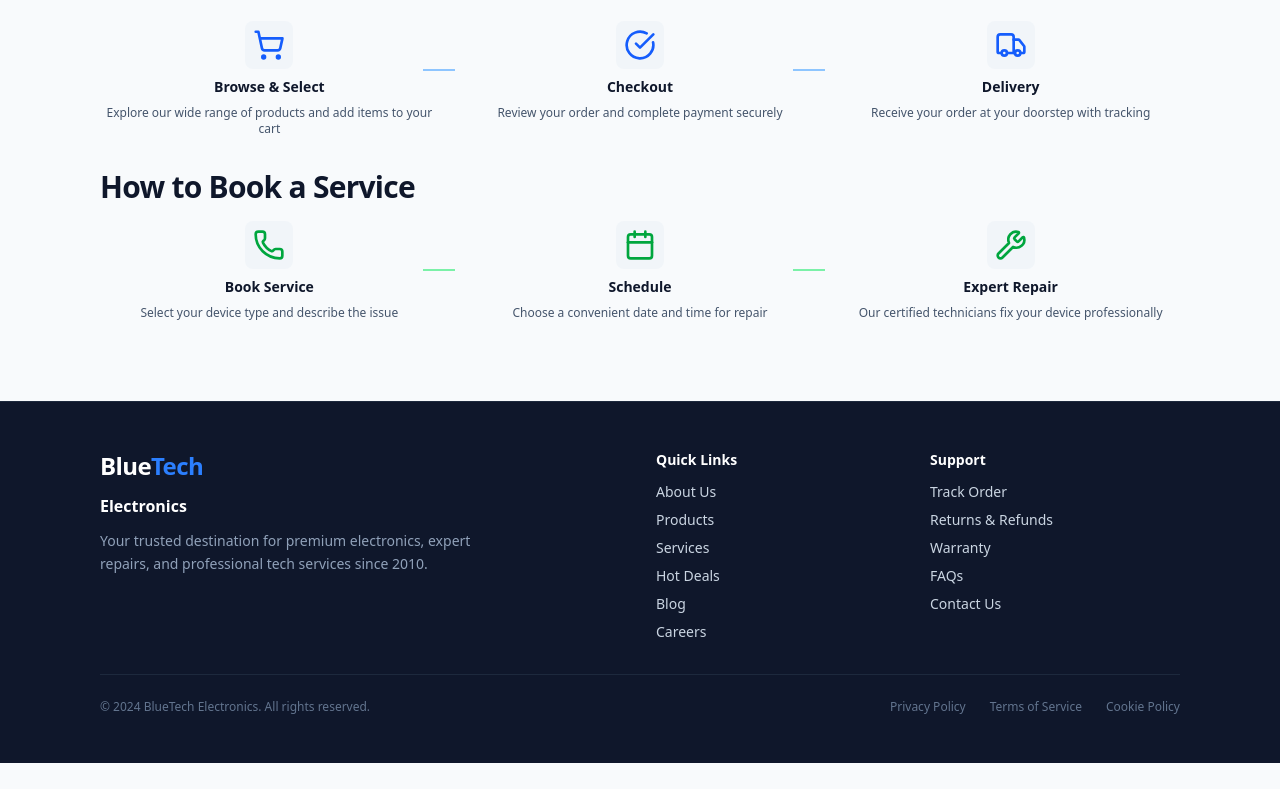
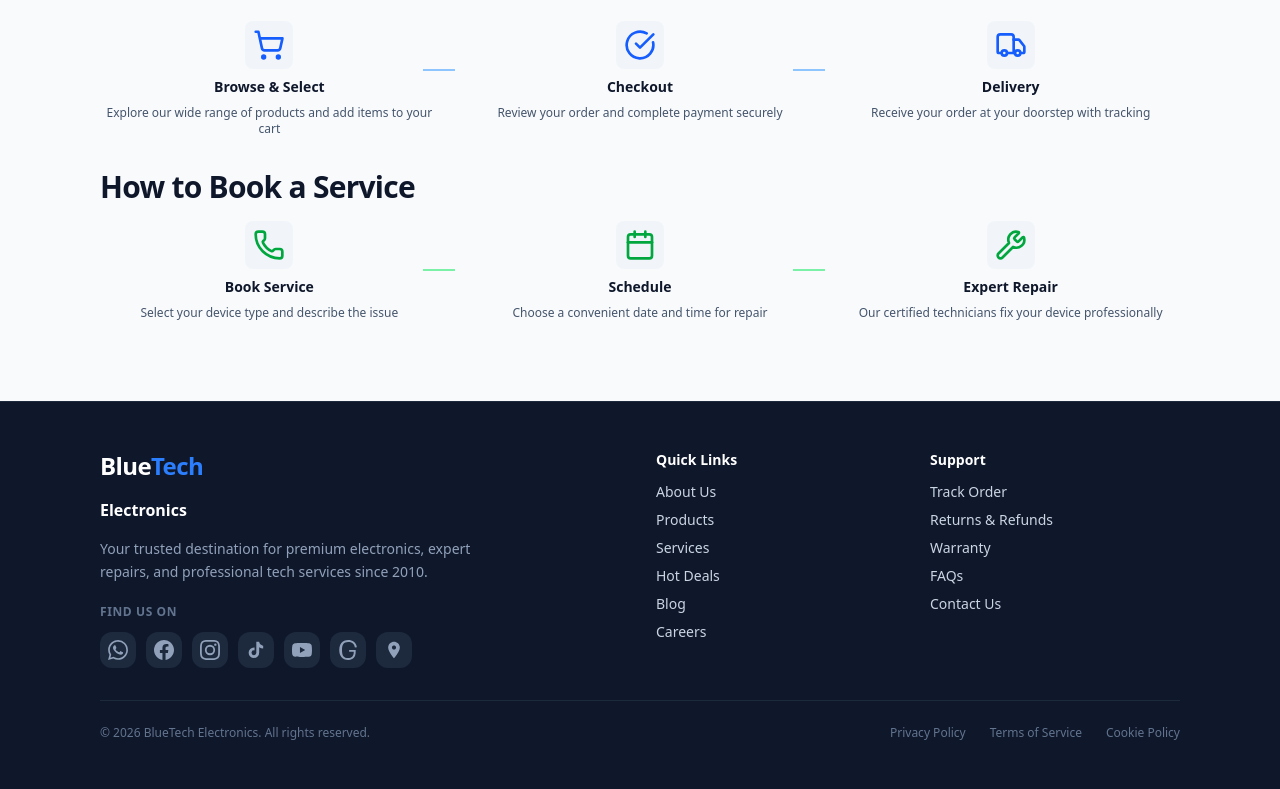
Before and after one commit to bluetech254/bluetech, a React (Vite) app in the folder client/: page / in a window 1280 px wide. Shown: the part 879-1668 px from the top of the page. Before the commit the page ends 1642 px from the top, so only its background shows below. Built offline with nearby package versions, Linux system fonts and the light colour scheme; no server answers.

Commit message:
feat(client): add social media links to footer
WhatsApp, Facebook, Instagram, TikTok, YouTube, Threads, Google Maps
— all linking to the real BlueTech accounts.

```diff
--- a/client/src/components/layout/Footer.tsx
+++ b/client/src/components/layout/Footer.tsx
@@ -1,5 +1,78 @@
 import React from 'react';
 import { Link } from 'react-router-dom';
+
+const SOCIALS = [
+  {
+    name: 'WhatsApp',
+    href: 'https://wa.me/254707454182',
+    color: 'hover:text-emerald-400',
+    icon: (
+      <svg viewBox="0 0 24 24" fill="currentColor" className="w-5 h-5">
+        <path d="M17.472 14.382c-.297-.149-1.758-.867-2.03-.967-.273-.099-.471-.148-.67.15-.197.297-.767.966-.94 1.164-.173.199-.347.223-.644.075-.297-.15-1.255-.463-2.39-1.475-.883-.788-1.48-1.761-1.653-2.059-.173-.297-.018-.458.13-.606.134-.133.298-.347.446-.52.149-.174.198-.298.298-.497.099-.198.05-.371-.025-.52-.075-.149-.669-1.612-.916-2.207-.242-.579-.487-.5-.669-.51-.173-.008-.371-.01-.57-.01-.198 0-.52.074-.792.372-.272.297-1.04 1.016-1.04 2.479 0 1.462 1.065 2.875 1.213 3.074.149.198 2.096 3.2 5.077 4.487.709.306 1.262.489 1.694.625.712.227 1.36.195 1.871.118.571-.085 1.758-.719 2.006-1.413.248-.694.248-1.289.173-1.413-.074-.124-.272-.198-.57-.347m-5.421 7.403h-.004a9.87 9.87 0 01-5.031-1.378l-.361-.214-3.741.982.998-3.648-.235-.374a9.86 9.86 0 01-1.51-5.26c.001-5.45 4.436-9.884 9.888-9.884 2.64 0 5.122 1.03 6.988 2.898a9.825 9.825 0 012.893 6.994c-.003 5.45-4.437 9.884-9.885 9.884m8.413-18.297A11.815 11.815 0 0012.05 0C5.495 0 .16 5.335.157 11.892c0 2.096.547 4.142 1.588 5.945L.057 24l6.305-1.654a11.882 11.882 0 005.683 1.448h.005c6.554 0 11.89-5.335 11.893-11.893a11.821 11.821 0 00-3.48-8.413z"/>
+      </svg>
+    ),
+  },
+  {
+    name: 'Facebook',
+    href: 'https://www.facebook.com/share/1HLEwcEx22/',
+    color: 'hover:text-blue-400',
+    icon: (
+      <svg viewBox="0 0 24 24" fill="currentColor" className="w-5 h-5">
+        <path d="M24 12.073c0-6.627-5.373-12-12-12s-12 5.373-12 12c0 5.99 4.388 10.954 10.125 11.854v-8.385H7.078v-3.47h3.047V9.43c0-3.007 1.792-4.669 4.533-4.669 1.312 0 2.686.235 2.686.235v2.953H15.83c-1.491 0-1.956.925-1.956 1.874v2.25h3.328l-.532 3.47h-2.796v8.385C19.612 23.027 24 18.062 24 12.073z"/>
+      </svg>
+    ),
+  },
+  {
+    name: 'Instagram',
+    href: 'https://www.instagram.com/fixitbluetechnology58',
+    color: 'hover:text-pink-400',
+    icon: (
+      <svg viewBox="0 0 24 24" fill="currentColor" className="w-5 h-5">
+        <path d="M12 2.163c3.204 0 3.584.012 4.85.07 3.252.148 4.771 1.691 4.919 4.919.058 1.265.069 1.645.069 4.849 0 3.205-.012 3.584-.069 4.849-.149 3.225-1.664 4.771-4.919 4.919-1.266.058-1.644.07-4.85.07-3.204 0-3.584-.012-4.849-.07-3.26-.149-4.771-1.699-4.919-4.92-.058-1.265-.07-1.644-.07-4.849 0-3.204.013-3.583.07-4.849.149-3.227 1.664-4.771 4.919-4.919 1.266-.057 1.645-.069 4.849-.069zM12 0C8.741 0 8.333.014 7.053.072 2.695.272.273 2.69.073 7.052.014 8.333 0 8.741 0 12c0 3.259.014 3.668.072 4.948.2 4.358 2.618 6.78 6.98 6.98C8.333 23.986 8.741 24 12 24c3.259 0 3.668-.014 4.948-.072 4.354-.2 6.782-2.618 6.979-6.98.059-1.28.073-1.689.073-4.948 0-3.259-.014-3.667-.072-4.947-.196-4.354-2.617-6.78-6.979-6.98C15.668.014 15.259 0 12 0zm0 5.838a6.162 6.162 0 100 12.324 6.162 6.162 0 000-12.324zM12 16a4 4 0 110-8 4 4 0 010 8zm6.406-11.845a1.44 1.44 0 100 2.881 1.44 1.44 0 000-2.881z"/>
+      </svg>
+    ),
+  },
+  {
+    name: 'TikTok',
+    href: 'https://www.tiktok.com/@fixitbluetechnology58',
+    color: 'hover:text-slate-100',
+    icon: (
+      <svg viewBox="0 0 24 24" fill="currentColor" className="w-5 h-5">
+        <path d="M19.59 6.69a4.83 4.83 0 01-3.77-4.25V2h-3.45v13.67a2.89 2.89 0 01-2.88 2.5 2.89 2.89 0 01-2.89-2.89 2.89 2.89 0 012.89-2.89c.28 0 .54.04.79.1V9.01a6.33 6.33 0 00-.79-.05 6.34 6.34 0 00-6.34 6.34 6.34 6.34 0 006.34 6.34 6.34 6.34 0 006.33-6.34V8.69a8.18 8.18 0 004.79 1.53V6.77a4.85 4.85 0 01-1.02-.08z"/>
+      </svg>
+    ),
+  },
+  {
+    name: 'YouTube',
+    href: 'https://www.youtube.com/@BlueTechnology58',
+    color: 'hover:text-red-400',
+    icon: (
+      <svg viewBox="0 0 24 24" fill="currentColor" className="w-5 h-5">
+        <path d="M23.498 6.186a3.016 3.016 0 00-2.122-2.136C19.505 3.545 12 3.545 12 3.545s-7.505 0-9.377.505A3.017 3.017 0 00.502 6.186C0 8.07 0 12 0 12s0 3.93.502 5.814a3.016 3.016 0 002.122 2.136c1.871.505 9.376.505 9.376.505s7.505 0 9.377-.505a3.015 3.015 0 002.122-2.136C24 15.93 24 12 24 12s0-3.93-.502-5.814zM9.545 15.568V8.432L15.818 12l-6.273 3.568z"/>
+      </svg>
+    ),
+  },
+  {
+    name: 'Threads',
+    href: 'https://www.threads.com/@fixitbluetechnology58',
+    color: 'hover:text-slate-100',
+    icon: (
+      <svg viewBox="0 0 24 24" fill="currentColor" className="w-5 h-5">
+        <path d="M12.186 24h-.007c-3.581-.024-6.334-1.205-8.184-3.509C2.35 18.44 1.5 15.586 1.5 12.068c0-3.52.85-6.374 2.496-8.424C5.845 1.34 8.6.16 12.18.136h.014c2.746.02 5.043.725 6.826 2.098 1.96 1.498 3.172 3.678 3.602 6.48l-2.38.368c-.353-2.268-1.261-3.99-2.7-5.114-1.302-.996-3.01-1.517-5.355-1.533-2.594.017-4.52.776-5.73 2.256C5.39 6.049 4.8 8.415 4.8 12.068c0 3.653.59 6.019 1.657 7.378 1.21 1.48 3.136 2.238 5.728 2.255 2.157-.014 3.648-.517 4.787-1.634 1.298-1.27 1.944-3.184 1.944-5.692v-.132h-5.572v-2.3h7.872v2.432c0 3.157-.86 5.63-2.555 7.35-1.544 1.566-3.617 2.361-6.475 2.275z"/>
+      </svg>
+    ),
+  },
+  {
+    name: 'Google Maps',
+    href: 'https://share.google/iKWWoeTxXsnOqGA9U',
+    color: 'hover:text-yellow-400',
+    icon: (
+      <svg viewBox="0 0 24 24" fill="currentColor" className="w-5 h-5">
+        <path d="M12 2C8.13 2 5 5.13 5 9c0 5.25 7 13 7 13s7-7.75 7-13c0-3.87-3.13-7-7-7zm0 9.5c-1.38 0-2.5-1.12-2.5-2.5s1.12-2.5 2.5-2.5 2.5 1.12 2.5 2.5-1.12 2.5-2.5 2.5z"/>
+      </svg>
+    ),
+  },
+];
 
 export const Footer = () => {
   return (
@@ -7,8 +80,9 @@ export const Footer = () => {
       <div className="px-4 sm:px-6 lg:px-[100px] max-w-[1600px] mx-auto py-12">
         {/* Main Content */}
         <div className="grid grid-cols-1 md:grid-cols-2 gap-8 mb-8">
-          {/* Brand */}
-          <div className="space-y-3">
+
+          {/* Brand + Socials */}
+          <div className="space-y-4">
             <Link to="/" className="flex items-center space-x-2">
               <span className="text-2xl font-black tracking-tight text-white">
                 Blue<span className="text-blue-500">Tech</span>
@@ -18,6 +92,23 @@ export const Footer = () => {
             <p className="text-sm text-slate-400 leading-relaxed max-w-sm">
               Your trusted destination for premium electronics, expert repairs, and professional tech services since 2010.
             </p>
+            <div className="pt-1">
+              <p className="text-xs font-semibold text-slate-500 uppercase tracking-wider mb-3">Find us on</p>
+              <div className="flex flex-wrap gap-2.5">
+                {SOCIALS.map(s => (
+                  <a
+                    key={s.name}
+                    href={s.href}
+                    target="_blank"
+                    rel="noopener noreferrer"
+                    title={s.name}
+                    className={`w-9 h-9 rounded-xl bg-slate-800 flex items-center justify-center text-slate-400 transition-colors ${s.color} hover:bg-slate-700`}
+                  >
+                    {s.icon}
+                  </a>
+                ))}
+              </div>
+            </div>
           </div>
 
           {/* Links */}
@@ -48,7 +139,7 @@ export const Footer = () => {
 
         {/* Bottom Bar */}
         <div className="border-t border-slate-800 pt-6 flex flex-col sm:flex-row items-center justify-between text-xs text-slate-500 space-y-3 sm:space-y-0">
-          <p>© 2024 BlueTech Electronics. All rights reserved.</p>
+          <p>© {new Date().getFullYear()} BlueTech Electronics. All rights reserved.</p>
           <div className="flex space-x-6">
             <Link to="/privacy-policy" className="hover:text-slate-300">Privacy Policy</Link>
             <Link to="/terms-of-service" className="hover:text-slate-300">Terms of Service</Link>
```
